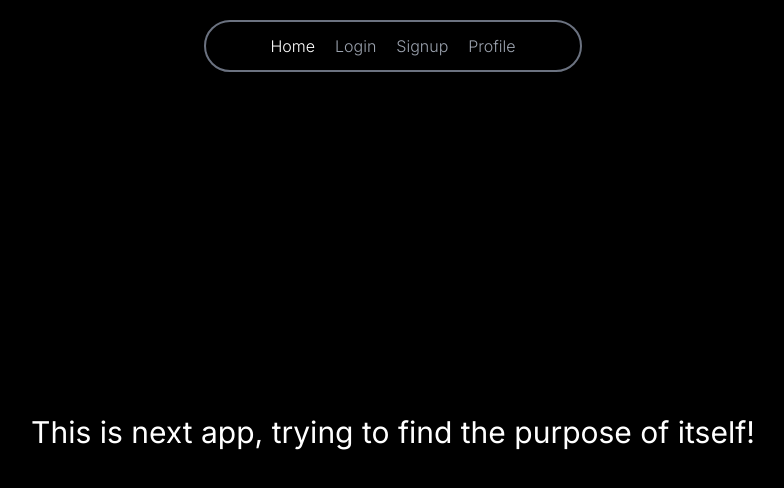
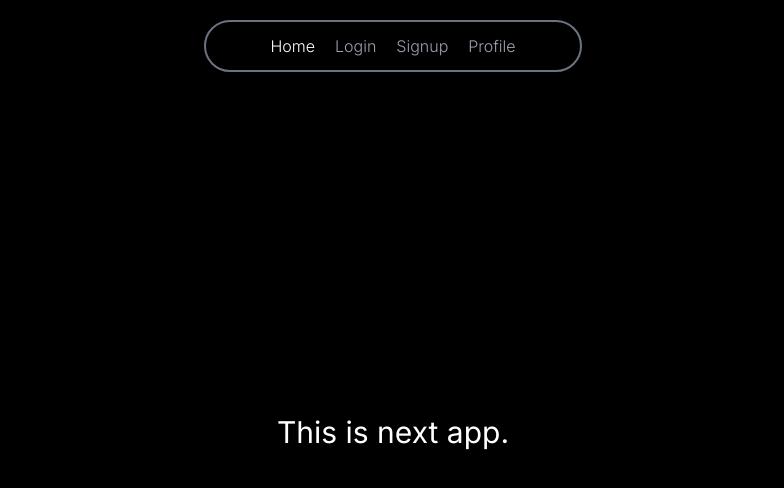
Before and after one commit to vedprakash25/next-ap, a Next.js app: page / in a window 1280 px wide. Shown: the top 488 px of the page, without its empty margins (247-1031 px from the left). Built offline with nearby package versions, Linux system fonts and the light colour scheme.

Commit message:
client side error solved

```diff
--- a/package.json
+++ b/package.json
@@ -11,6 +11,7 @@
   "dependencies": {
     "axios": "^1.6.7",
     "bcryptjs": "^2.4.3",
+    "googleapis": "^133.0.0",
     "jsonwebtoken": "^9.0.2",
     "mongoose": "^8.1.1",
     "next": "13.5.6",
--- /dev/null
+++ b/src/app/ga/page.tsx
@@ -0,0 +1,3 @@
+export default function GA() {
+  return <div>GA</div>;
+}
--- a/src/app/login/page.tsx
+++ b/src/app/login/page.tsx
@@ -20,14 +20,13 @@ export default function Login() {
     try {
       setLoading(true);
       const res = await axios.post("/api/users/login", user);
-      console.log("server response", res.data);
-      router.push("/user/profile");
+      console.log(res.status);
     } catch (error: any) {
       console.log(error.message);
     } finally {
       setLoading(false);
+      await router.push("/user/profile");
     }
-
     console.log(user);
   };
 
--- a/src/app/page.tsx
+++ b/src/app/page.tsx
@@ -4,9 +4,7 @@ import RootLayout from "./layout";
 const Home: React.FC = () => {
   return (
     <div className="flex justify-center h-screen items-center pb-20 px-10">
-      <h1 className="text-3xl">
-        This is next app, trying to find the purpose of itself!
-      </h1>
+      <h1 className="text-3xl">This is next app.</h1>
     </div>
   );
 };
```
Also changed, not shown: src/app/api/users/g-analytics/route.tsx (added), 2 other files (tests, documents, lock files or other folders).
